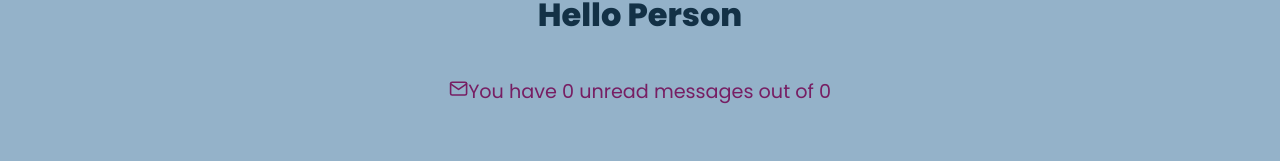
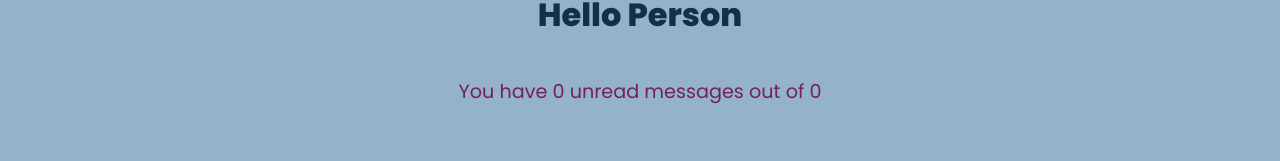
Before and after one commit to NATASHA-ct/MAILBOX-APP, a React (Create React App) app in the folder frontend/: page / in a window 1280 px wide. Shown: the part 174-335 px from the top of the page. Built offline with nearby package versions, Linux system fonts and the light colour scheme; no server answers.

Commit message:
Remove mail icon

```diff
--- a/frontend/src/pages/Home/Home.js
+++ b/frontend/src/pages/Home/Home.js
@@ -1,6 +1,5 @@
 import React, { useState, useEffect } from "react";
 import { Link } from "react-router-dom";
-import { FiMail } from "react-icons/fi";
 import { CSSTransition } from "react-transition-group";
 import "./Home.css";
 
@@ -27,7 +26,7 @@ const Home = () => {
       <div className="homepage page">
         <h1>Hello Person</h1>
         <p className="unreadMsg">
-          <FiMail />You have {unreadMsg || 0} unread messages out of{" "}
+          You have {unreadMsg || 0} unread messages out of{" "}
           {messages?.length || 0}
         </p>
         <Link to="/Inbox" className="toInbox">
```
